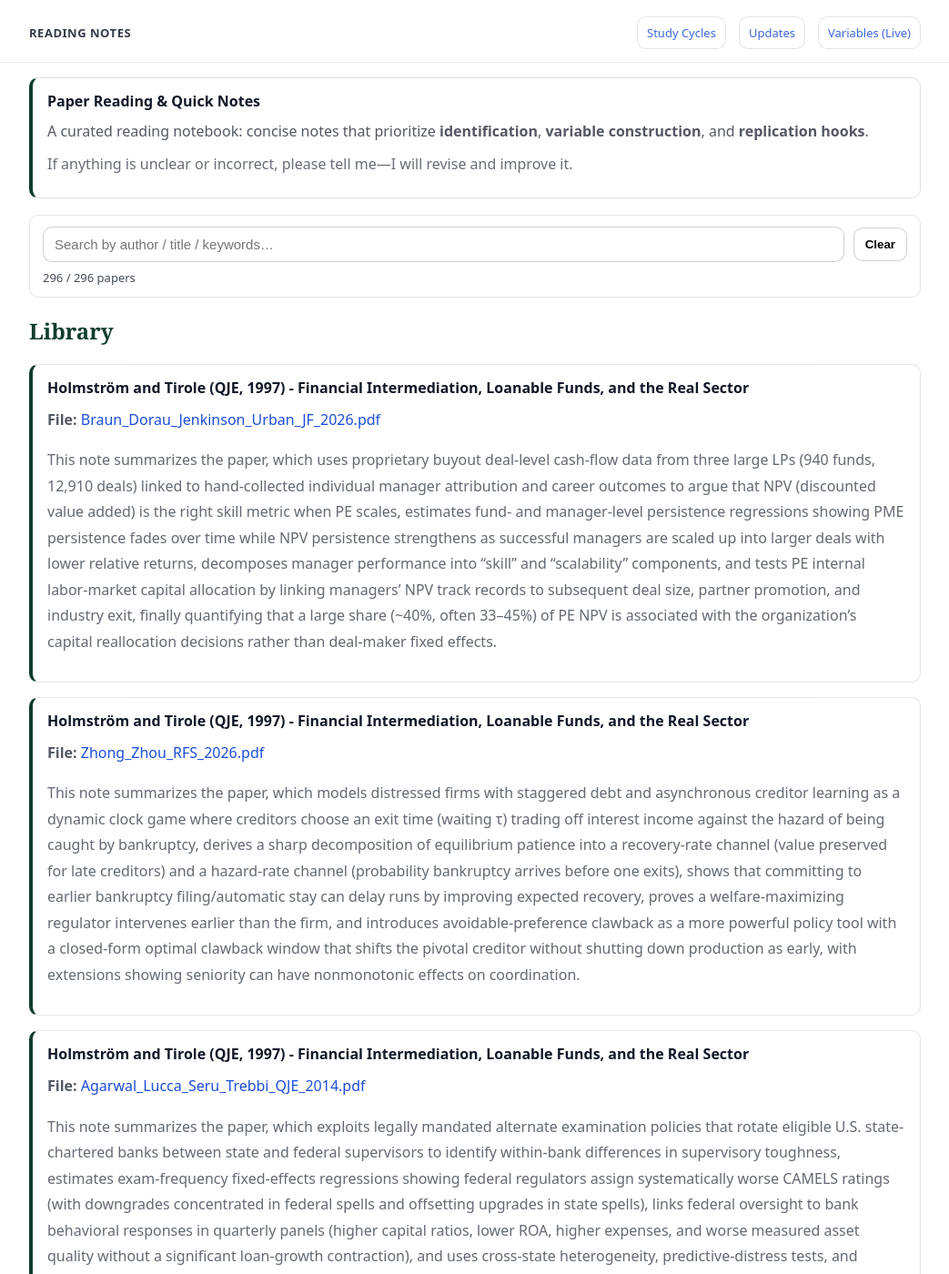
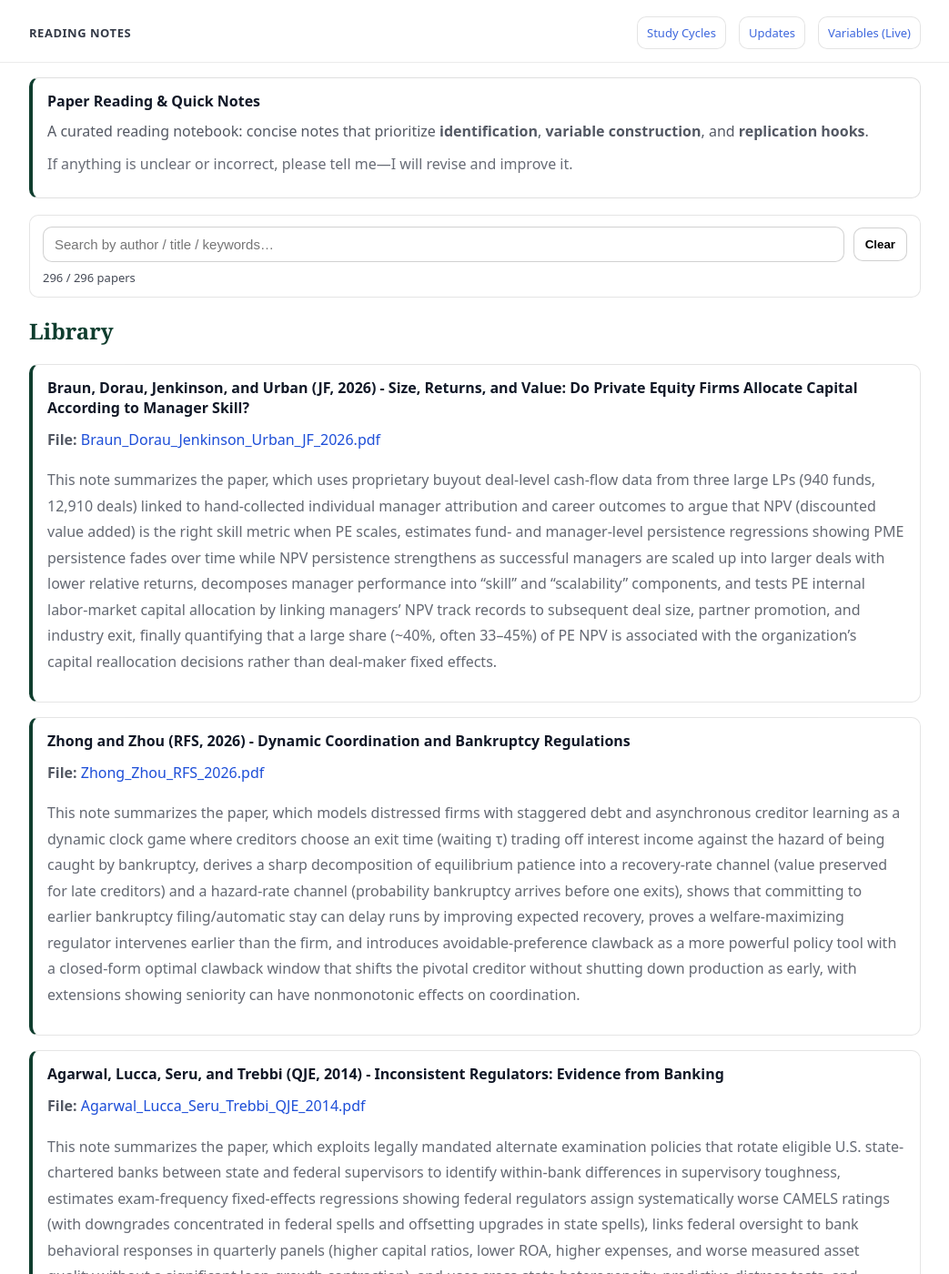
Before and after one commit to yaxinzn/study-archive, a Jekyll site: the page built from reading/index.md, in a window 1280 px wide and 1400 px high. Shown: the whole window at 91% size, without its empty margins (118-1161 px from the left). Built offline with Jekyll 4.4.1, drawn with Linux system fonts in a browser that asks for light colours.

Commit message:
Update reading list with new paper titles and details

```diff
--- a/_data/reading.yml
+++ b/_data/reading.yml
@@ -1,12 +1,12 @@
-- title: "Holmström and Tirole (QJE, 1997) - Financial Intermediation, Loanable Funds, and the Real Sector"
+- title: "Braun, Dorau, Jenkinson, and Urban (JF, 2026) - Size, Returns, and Value: Do Private Equity Firms Allocate Capital According to Manager Skill?"
   file: "Braun_Dorau_Jenkinson_Urban_JF_2026.pdf"
   desc: "This note summarizes the paper, which uses proprietary buyout deal-level cash-flow data from three large LPs (940 funds, 12,910 deals) linked to hand-collected individual manager attribution and career outcomes to argue that NPV (discounted value added) is the right skill metric when PE scales, estimates fund- and manager-level persistence regressions showing PME persistence fades over time while NPV persistence strengthens as successful managers are scaled up into larger deals with lower relative returns, decomposes manager performance into “skill” and “scalability” components, and tests PE internal labor-market capital allocation by linking managers’ NPV track records to subsequent deal size, partner promotion, and industry exit, finally quantifying that a large share (~40%, often 33–45%) of PE NPV is associated with the organization’s capital reallocation decisions rather than deal-maker fixed effects."
 
-- title: "Holmström and Tirole (QJE, 1997) - Financial Intermediation, Loanable Funds, and the Real Sector"
+- title: "Zhong and Zhou (RFS, 2026) - Dynamic Coordination and Bankruptcy Regulations"
   file: "Zhong_Zhou_RFS_2026.pdf"
   desc: "This note summarizes the paper, which models distressed firms with staggered debt and asynchronous creditor learning as a dynamic clock game where creditors choose an exit time (waiting τ) trading off interest income against the hazard of being caught by bankruptcy, derives a sharp decomposition of equilibrium patience into a recovery-rate channel (value preserved for late creditors) and a hazard-rate channel (probability bankruptcy arrives before one exits), shows that committing to earlier bankruptcy filing/automatic stay can delay runs by improving expected recovery, proves a welfare-maximizing regulator intervenes earlier than the firm, and introduces avoidable-preference clawback as a more powerful policy tool with a closed-form optimal clawback window that shifts the pivotal creditor without shutting down production as early, with extensions showing seniority can have nonmonotonic effects on coordination."
 
-- title: "Holmström and Tirole (QJE, 1997) - Financial Intermediation, Loanable Funds, and the Real Sector"
+- title: "Agarwal, Lucca, Seru, and Trebbi (QJE, 2014) - Inconsistent Regulators: Evidence from Banking"
   file: "Agarwal_Lucca_Seru_Trebbi_QJE_2014.pdf"
   desc: "This note summarizes the paper, which exploits legally mandated alternate examination policies that rotate eligible U.S. state-chartered banks between state and federal supervisors to identify within-bank differences in supervisory toughness, estimates exam-frequency fixed-effects regressions showing federal regulators assign systematically worse CAMELS ratings (with downgrades concentrated in federal spells and offsetting upgrades in state spells), links federal oversight to bank behavioral responses in quarterly panels (higher capital ratios, lower ROA, higher expenses, and worse measured asset quality without a significant loan-growth contraction), and uses cross-state heterogeneity, predictive-distress tests, and regulator-resource/local-economy interactions to argue that supervisory inconsistency is economically costly and driven mainly by local interests and state capacity rather than capture."
 
```
